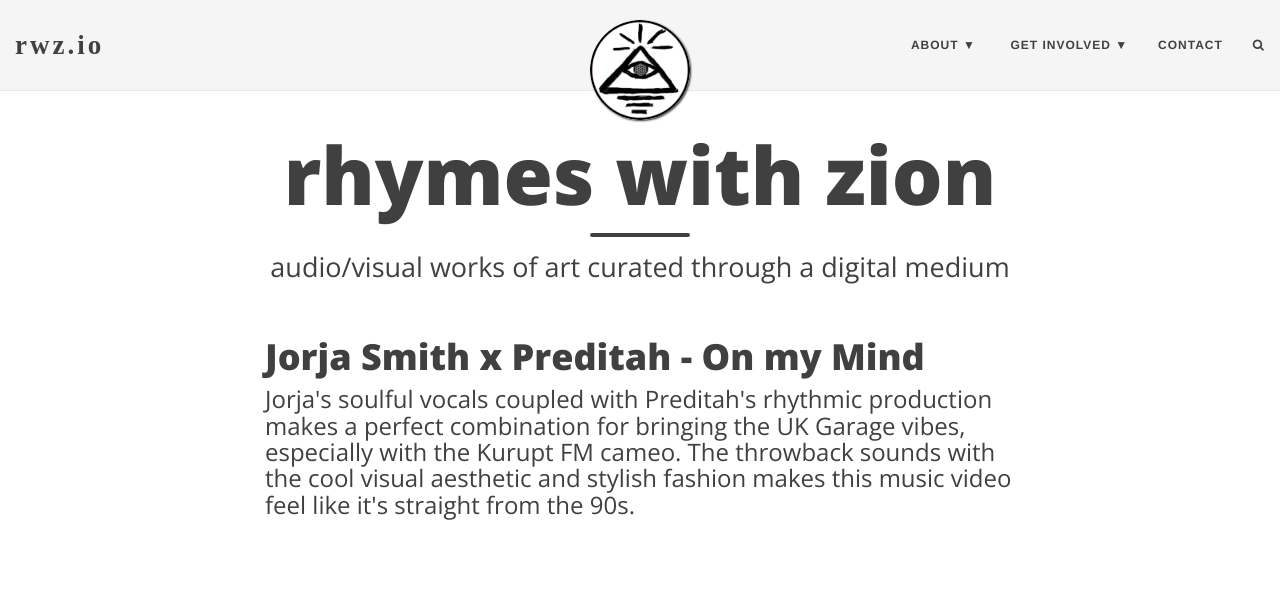
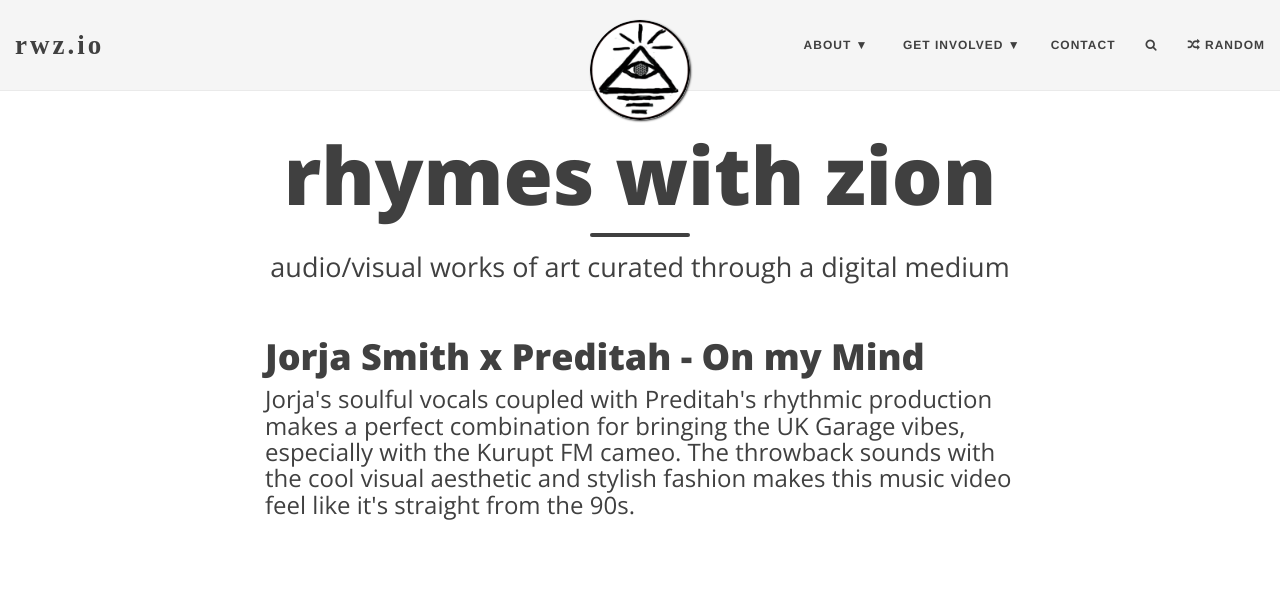
Before and after one commit to rhymeswithzion/rwz-test, a Jekyll site: the page built from index.html, in a window 1280 px wide. Shown: the top 613 px of the page. Built offline with Jekyll 4.4.1, drawn with Linux system fonts in a browser that asks for light colours; some web fonts are replaced; the list of posts is cut into pages by our own code; grey boxes are pictures that could not be loaded.

Commit message:
Update _config.yml

```diff
--- a/_config.yml
+++ b/_config.yml
@@ -23,6 +23,7 @@
 # --- Navigation bar options --- #
 
 # List of links in the navigation bar
+nav-random: "random"
 navbar-links:
   About:
     - About rwz: "about"
```
